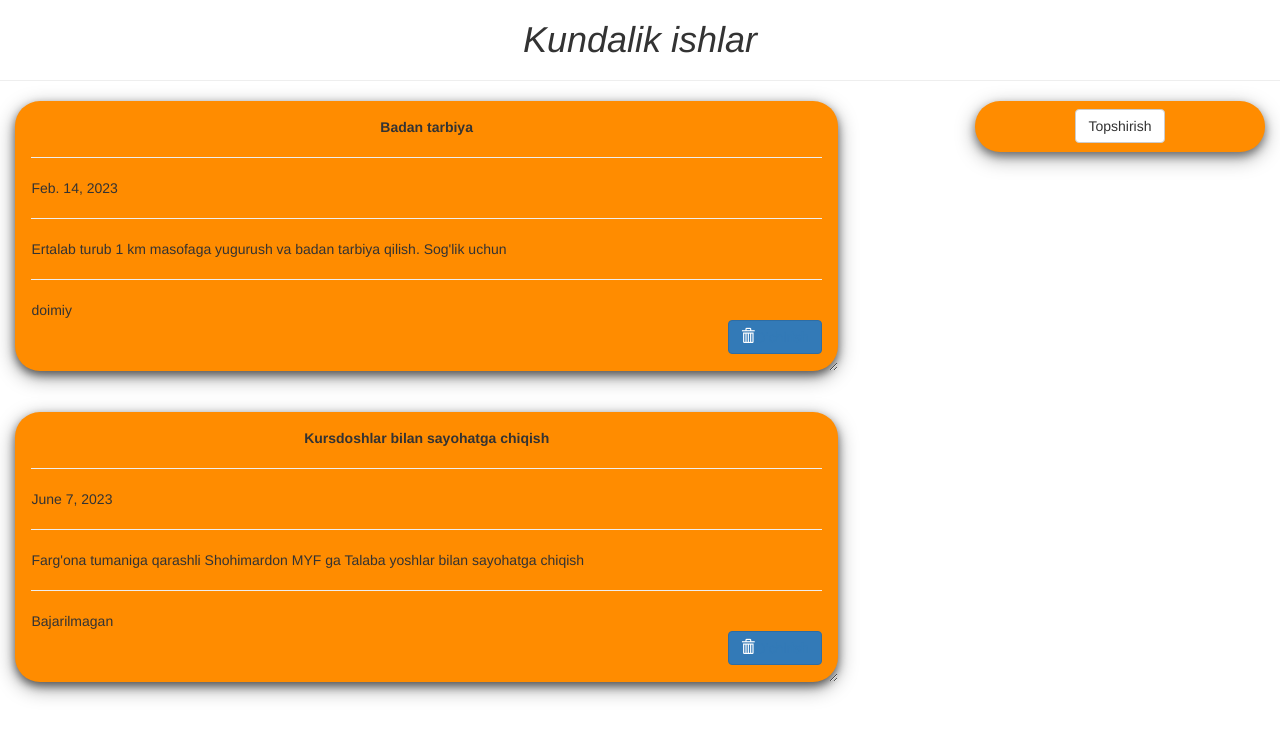
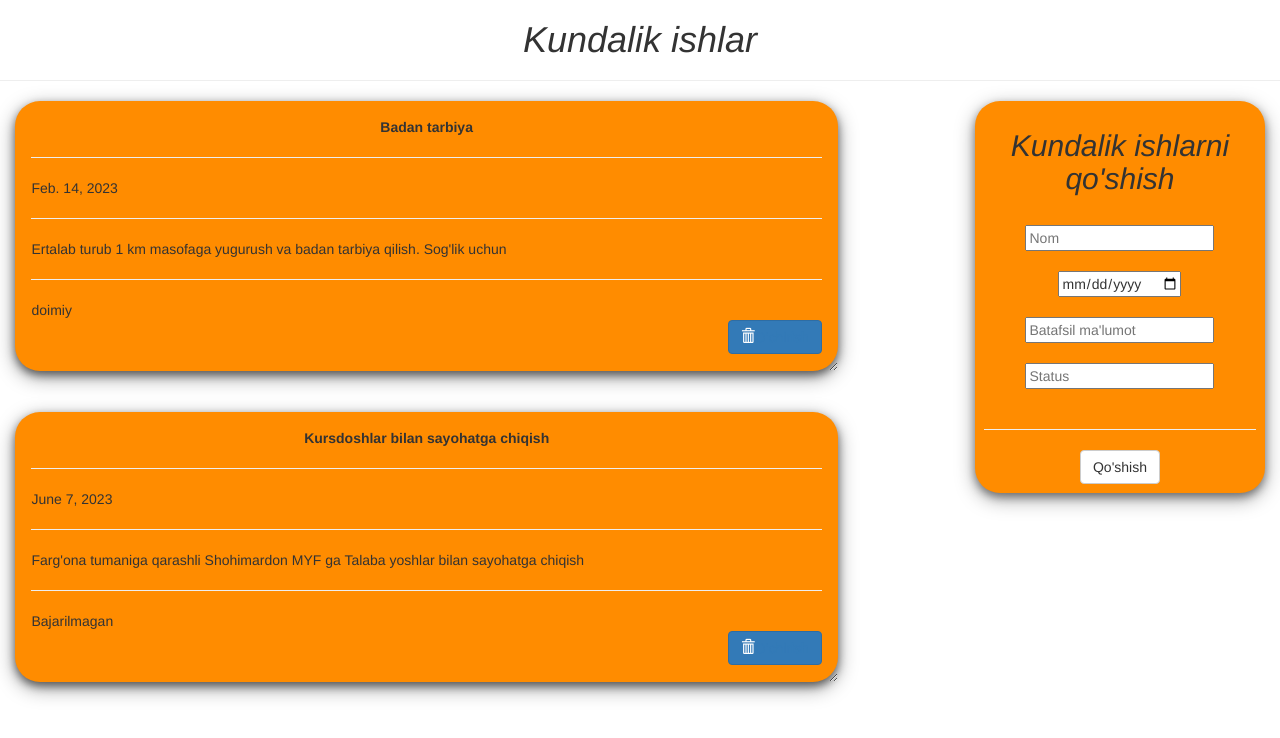
Before and after one commit to KhayitboevElbekjon/Kundalik-ishlar-Todo-loyiha-, a Django app: page / in a window 1280 px wide. Shown: the top 738 px of the page. Run offline with Django 3.2, Linux system fonts and the light colour scheme; data comes from the database, SQL or seed files in the repository; both versions use the stored data as it was after the commit; some libraries are stand-ins or nearby versions.

Commit message:
Loyihaga qo'shish funksiyasi qo'shildi

```diff
--- a/asosiy/views.py
+++ b/asosiy/views.py
@@ -8,3 +8,13 @@ def Home(request):
 def HomeEdit(request,son):
     Todo.objects.get(id=son).delete()
     return redirect('/')
+
+def qushish(request):
+    if request.method=='POST':
+        Todo.objects.create(
+            nom=request.POST.get('nom'),
+            bajarilish_vaqti=request.POST.get('vaqt'),
+            batafsil=request.POST.get('batafsil'),
+            status=request.POST.get('status')
+            )
+    return redirect('/')
--- a/templates/todo.html
+++ b/templates/todo.html
@@ -11,6 +11,7 @@
   <script src="https://maxcdn.bootstrapcdn.com/bootstrap/3.3.7/js/bootstrap.min.js"></script>
   <!--style-->
   <style>
+
   .card {
 
    box-shadow: 0 4px 8px 0 rgba(0,0,0,0.5),
@@ -68,7 +69,8 @@
         <hr/>
         {{i.status}}
         <br />
-        <button class="btn btn-primary" style="float: right;"><span class="glyphicon glyphicon-trash"></span><a href="/HomeEdit/{{i.id}}">O'chirish</a></button>
+        <button class="btn btn-primary" style="float: right;"><span class="glyphicon glyphicon-trash"></span><a href="/HomeEdit/{{i.id}}">O'chirish </a></button>
+<!--        <a href="/HomeEdit/{{i.id}}"><button>O'chirish</button></a>-->
       </div>
       {% endfor %}
     </div>
@@ -77,9 +79,20 @@
       <div  class="submit_form">
 
 
-        <form action="#" >
+        <form action="qushish/" method="post" > {% csrf_token %}
           <center>
-        <button type="submit" class="btn btn-default">Topshirish</button>
+            <h2><em>Kundalik ishlarni qo'shish</em></h2>
+            <br>
+            <input type="text" name="nom" placeholder="Nom" >
+            <br><br>
+            <input type="date" name="vaqt" placeholder="Bajarilish vaqti" >
+            <br><br>
+            <input type="text" name="batafsil" placeholder="Batafsil ma'lumot" >
+            <br><br>
+            <input type="text" name="status" placeholder="Status" >
+            <br><br>
+            <hr>
+        <button type="submit" class="btn btn-default">Qo'shish</button>
       </center>
       </form>
 
--- a/todo/urls.py
+++ b/todo/urls.py
@@ -5,5 +5,6 @@ from asosiy.views import *
 urlpatterns = [
     path('admin/', admin.site.urls),
     path('',Home),
-    path('HomeEdit/<int:son>',HomeEdit)
+    path('HomeEdit/<int:son>',HomeEdit),
+    path('qushish/',qushish)
 ]
```
Also changed, not shown: db.sqlite3.
